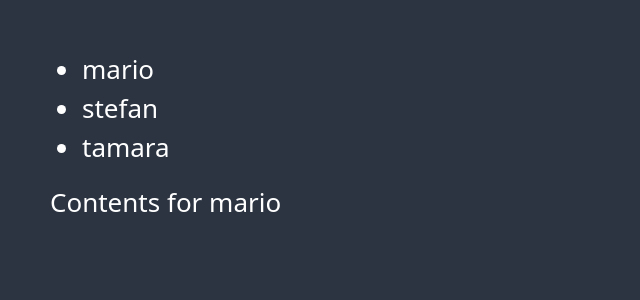
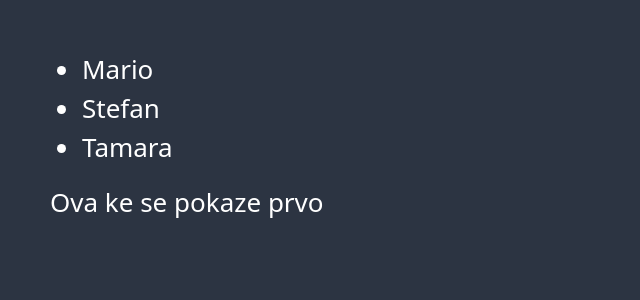
Before and after one commit to MarioKrstevski/React_SourceMX, a React (Create React App) app: page / in a window 1280 px wide. Shown: the top 300 px of the page, without its empty margins (0-640 px from the left). Built offline with nearby package versions, Linux system fonts and the light colour scheme.

Commit message:
With props

```diff
--- a/src/App.js
+++ b/src/App.js
@@ -62,7 +62,11 @@ function Aboutus() {
 }
 
 function Contact() {
-  return <div onc style={{ border: "1px solid red" }}>contact</div>;
+  return (
+    <div onc style={{ border: "1px solid red" }}>
+      contact
+    </div>
+  );
 }
 
 function Pokemons() {
@@ -174,7 +178,15 @@ function App() {
 
       {/* <CustomHooks /> */}
 
-      <Tabs />
+      <Tabs
+        startingTab={1}
+        tabsArray={["Mario", "Stefan", "Tamara"]}
+        tabContentsArray={[
+          <div> Ova ke se pokaze prvo </div>,
+          "CF Stefan",
+          "CF Tamara",
+        ]}
+      />
     </div>
   );
 }
--- a/src/exercises/Tabs.js
+++ b/src/exercises/Tabs.js
@@ -1,67 +1,23 @@
 import React from "react";
 import { useState } from "react";
 
-let mapping = {
-  mario: "Contents for mario",
-  stefan: "Contents for stefan",
-  tamara: "Contents for tamara",
-};
-
-const tabsArray = ["Mario", "Stefan", "Tamara"];
-const tabContentsArray = ["CF Mario", "CF Stefan", "CF Tamara"];
-
-export default function Tab() {
-  const [activeTab, setActiveTab] = useState("mario");
-
-  //   let mapping = {
-  //     1: <div class="tab-pane">Contents for tab 1</div>,
-  //     2: <div class="tab-pane">Contents for tab 2</div>,
-  //     3: <div class="tab-pane">Contents for tab 3</div>,
-  //   };
-
-  //   function renderCorrespondingTabContent(aT) {
-  //     return mapping[aT];
-  //   }
+export default function Tab(props) {
+  //   let startingFrom =
+  //     props.startingTab > tabsArray.length ? tabsArray.length : props.startingTab;
+  const [activeTab, setActiveTab] = useState(props.startingTab);
 
   return (
     <div className="tab-component">
       <div id="tabs-items">
         <ul>
-          {[
-            Object.keys(mapping).map((name) => (
-              <li onClick={() => setActiveTab(name.toLocaleLowerCase())}>
-                {name}
-              </li>
-            )),
-          ]}
+          {props.tabsArray.map((name, index) => (
+            <li onClick={() => setActiveTab(index + 1)}>{name}</li>
+          ))}
         </ul>
       </div>
       <div id="tabs-content">
-        <div className="tab-pane">{mapping[activeTab]}</div>
-        {/* {activeTab === "mario" && (
-          <div class="tab-pane">Contents for Mario </div>
-        )}
-        {activeTab === "stefan" && (
-          <div class="tab-pane">Contents for Stefan</div>
-        )}
-        {activeTab === "tamara" && (
-          <div class="tab-pane">Contents for Tamara</div>
-        )} */}
+        <div className="tab-pane">{props.tabContentsArray[activeTab - 1]}</div>
       </div>
-
-      {/* <div id="tabs-content">{renderCorrespondingTabContent(activeTab)}</div> */}
-
-      {/* <div id="tabs-content">
-        <div class={`tab-pane ${activeTab === 1 ? "active" : "hidden"}`}>
-          Contents for tab 1
-        </div>
-        <div class={`tab-pane ${activeTab === 2 ? "active" : "hidden"}`}>
-          Contents for tab 1
-        </div>
-        <div class={`tab-pane ${activeTab === 3 ? "active" : "hidden"}`}>
-          Contents for tab 1
-        </div>
-      </div> */}
     </div>
   );
 }
```
